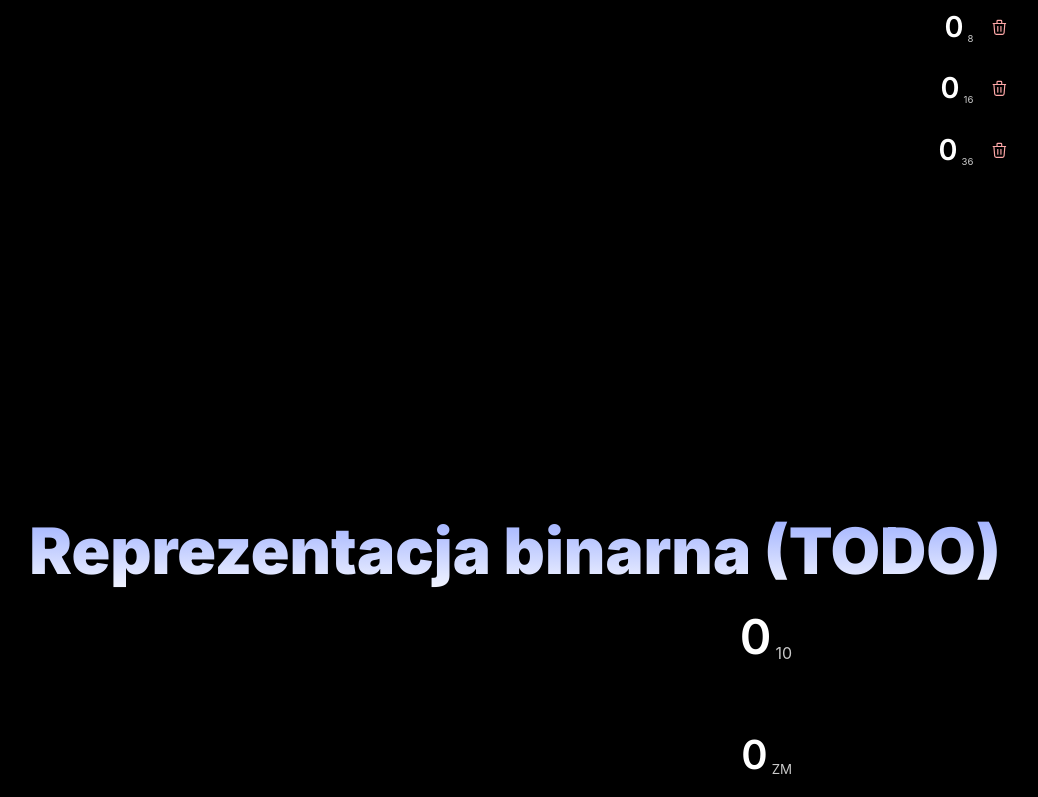
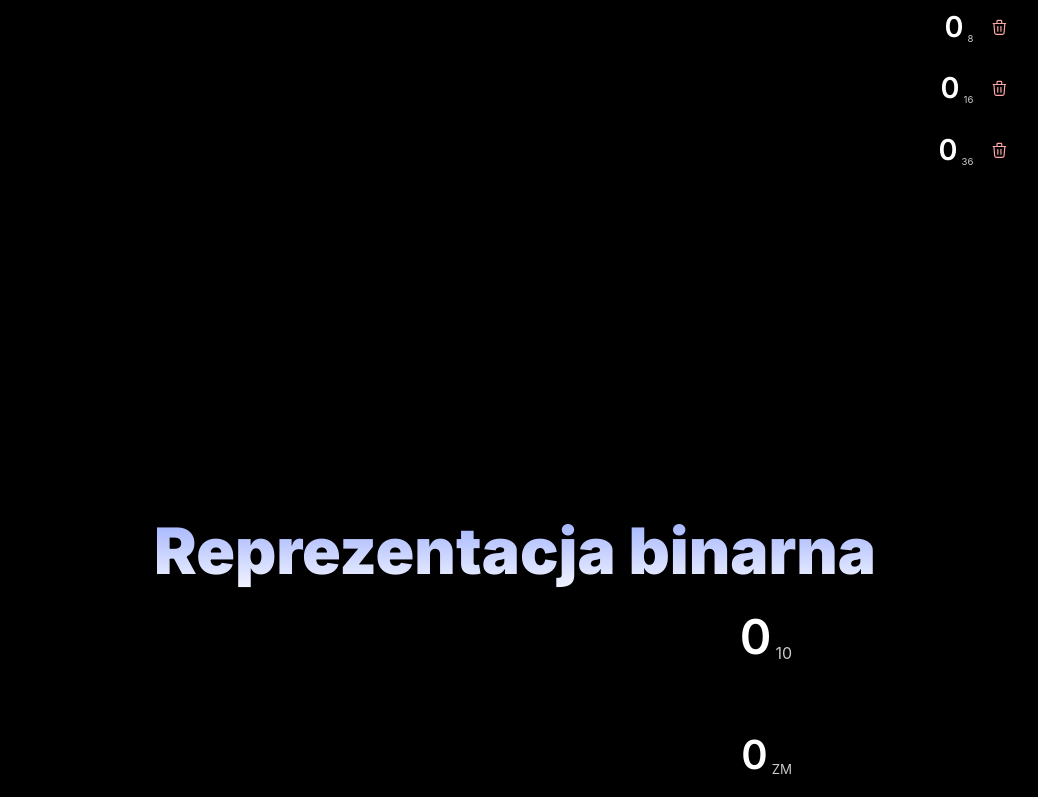
Before and after one commit to Nadwey/systemy-liczbowe, a React (Vite) app: page / in a window 1280 px wide. Shown: the part 394-1191 px from the top of the page, without its empty margins (125-1163 px from the left). Built offline with nearby package versions, Linux system fonts and the light colour scheme; a web font is replaced by a local one.

Commit message:
Remove TODO

```diff
--- a/src/App.jsx
+++ b/src/App.jsx
@@ -31,7 +31,7 @@ function App() {
                     </Stack>
                 </div>
                 <Center w="100%">
-                    <span className={styles.sectionTitle}>Reprezentacja binarna (TODO)</span>
+                    <span className={styles.sectionTitle}>Reprezentacja binarna</span>
                 </Center>
                 <Center w="100%">
                     <div style={{
```
